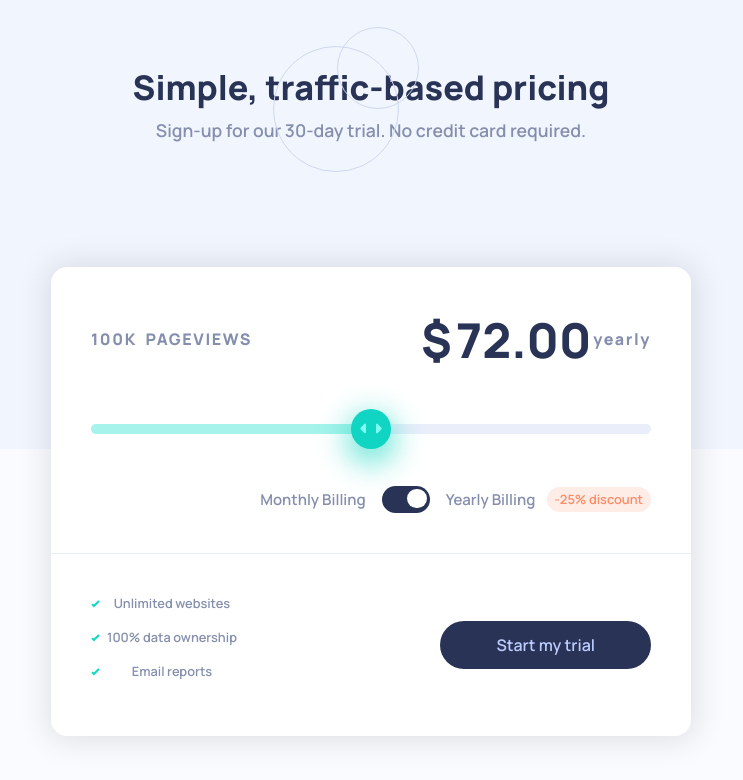
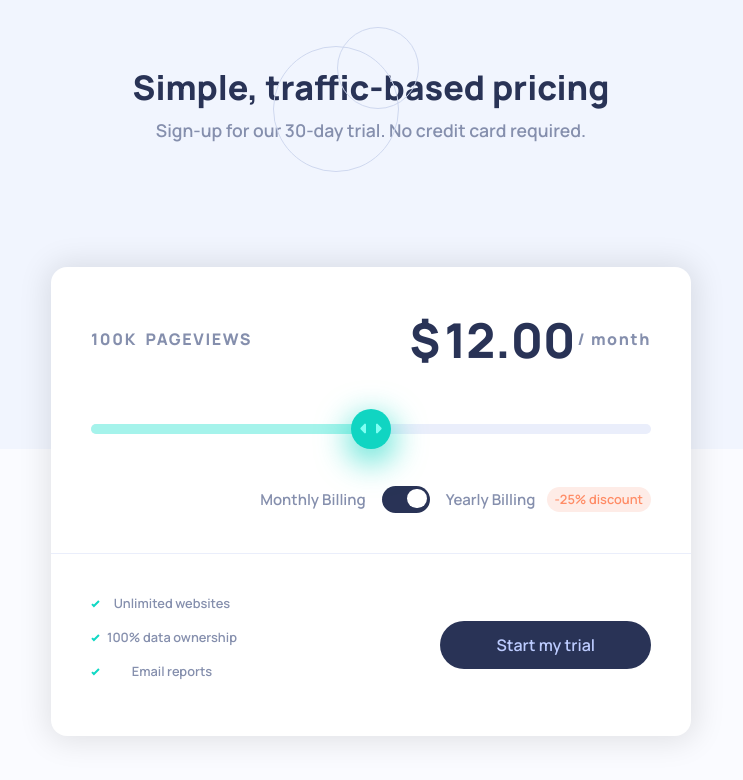
Before and after one commit to Yaiza16/Frontend_Mentor_Proyect, a website: page interactive-pricing-component/index.html in a window 1280 px wide. Both pictures are taken after a click on the button 674 px from the left and 499 px from the top of the page. Shown: the whole page, without its empty margins (269-1012 px from the left). Drawn offline with Linux system fonts and the light colour scheme.

Commit message:
readme and fixes

```diff
--- a/interactive-pricing-component/index.html
+++ b/interactive-pricing-component/index.html
@@ -21,7 +21,7 @@
         <div class="resume-card">
           <h2 class="pageviews"><span class="pageviews__quantity" id="pageviews">100</span> pageviews</h2>
           <div class="cost">
-            <p class="cost__amount" id="cost-amount">8.00</p>
+            <p class="cost__amount" id="cost-amount">16.00</p>
             <p class="cost__duration" id="cost-duration">/ month</p>
           </div>
           <div class="input-container">
--- a/interactive-pricing-component/js/main.js
+++ b/interactive-pricing-component/js/main.js
@@ -1,8 +1,8 @@
-let optionsMonthly = [{id: 1, cost: 3, pageviews: 20, yearly: false},
-    {id: 2, cost: 6, pageviews: 60, yearly: false},
-    {id: 3, cost: 8, pageviews: 100, yearly: false},
-    {id: 4, cost: 14, pageviews: 200, yearly: false},
-    {id: 5, cost: 25, pageviews: 500, yearly: false}];
+let optionsMonthly = [{id: 1, cost: 3, pageviews: 10, yearly: false},
+    {id: 2, cost: 12, pageviews: 50, yearly: false},
+    {id: 3, cost: 16, pageviews: 100, yearly: false},
+    {id: 4, cost: 24, pageviews: 500, yearly: false},
+    {id: 5, cost: 36, pageviews: 1000, yearly: false}];
 
 let monthly = true;
 
@@ -28,7 +28,7 @@ const setValuesSlider = () =>{
                     costAmount.innerHTML = option.cost.toFixed(2)
                     sliderBackground(option)
                 }else{
-                    costAmount.innerHTML = ((option.cost*12/4*3).toFixed(2))
+                    costAmount.innerHTML = ((option.cost/4*3).toFixed(2))
                     sliderBackground(option)
                 }
 
@@ -48,19 +48,16 @@ const toggleBilling = () => {
     toggle.addEventListener('click', () =>{
         if (monthly){
             toggle.classList.add('yearly')
-            costDuration.innerHTML = 'yearly'
             optionsMonthly.forEach(option =>{
                 if(slider.value == option.id){
                     console.log(option.id)
-                    costAmount.innerHTML = ((option.cost*12/4*3).toFixed(2))
+                    costAmount.innerHTML = ((option.cost/4*3).toFixed(2))
                     pageviews.innerHTML = option.pageviews
                 }
                 monthly = false
             })
         }else{
             toggle.classList.remove('yearly')
-
-            costDuration.innerHTML = '/ month'
             optionsMonthly.forEach(option =>{
                 if(slider.value == option.id){
                     console.log(option.id)
```
Also changed, not shown: interactive-pricing-component/README.md.
